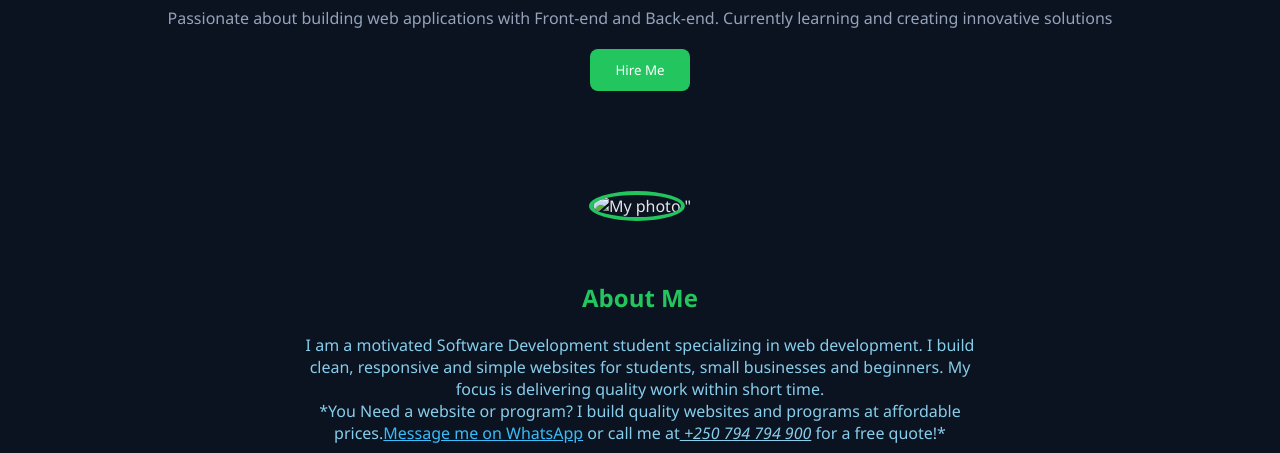
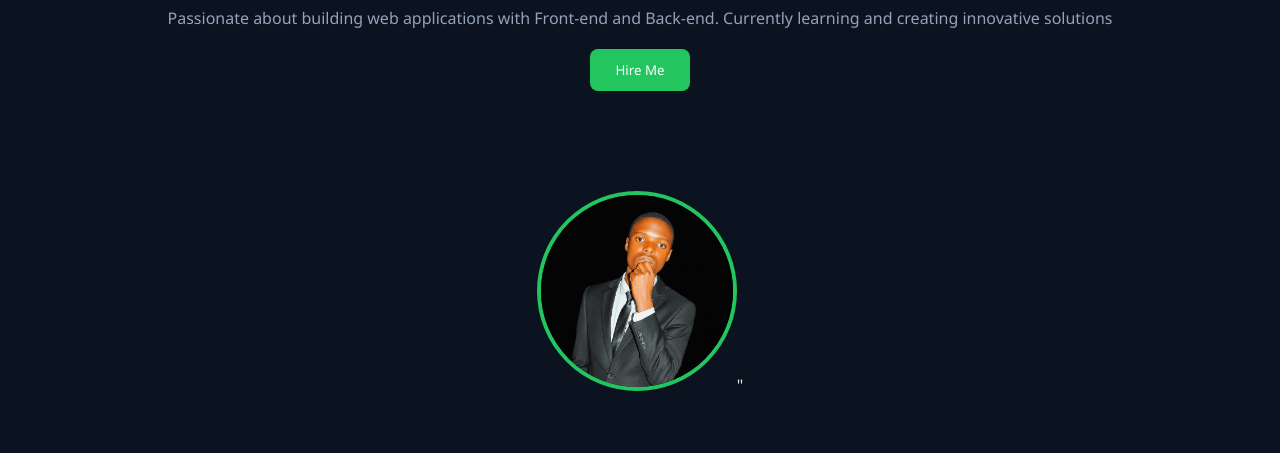
Before and after one commit to patrickirakiza/irakiza-website, a plain HTML site: page index.html in a window 1280 px wide. Shown: the part 326-779 px from the top of the page. Drawn offline with Linux system fonts and the light colour scheme.

Commit message:
Update index.html

```diff
--- a/index.html
+++ b/index.html
@@ -240,7 +240,7 @@ button, .btn {
 
 <!-- PROFILE -->
 <div class="profile">
-    <img src="images/image.jpg" alt="My photo">"
+    <img src="image.jpg" alt="My photo">"
 </div>
 
 <!-- ABOUT -->
```
